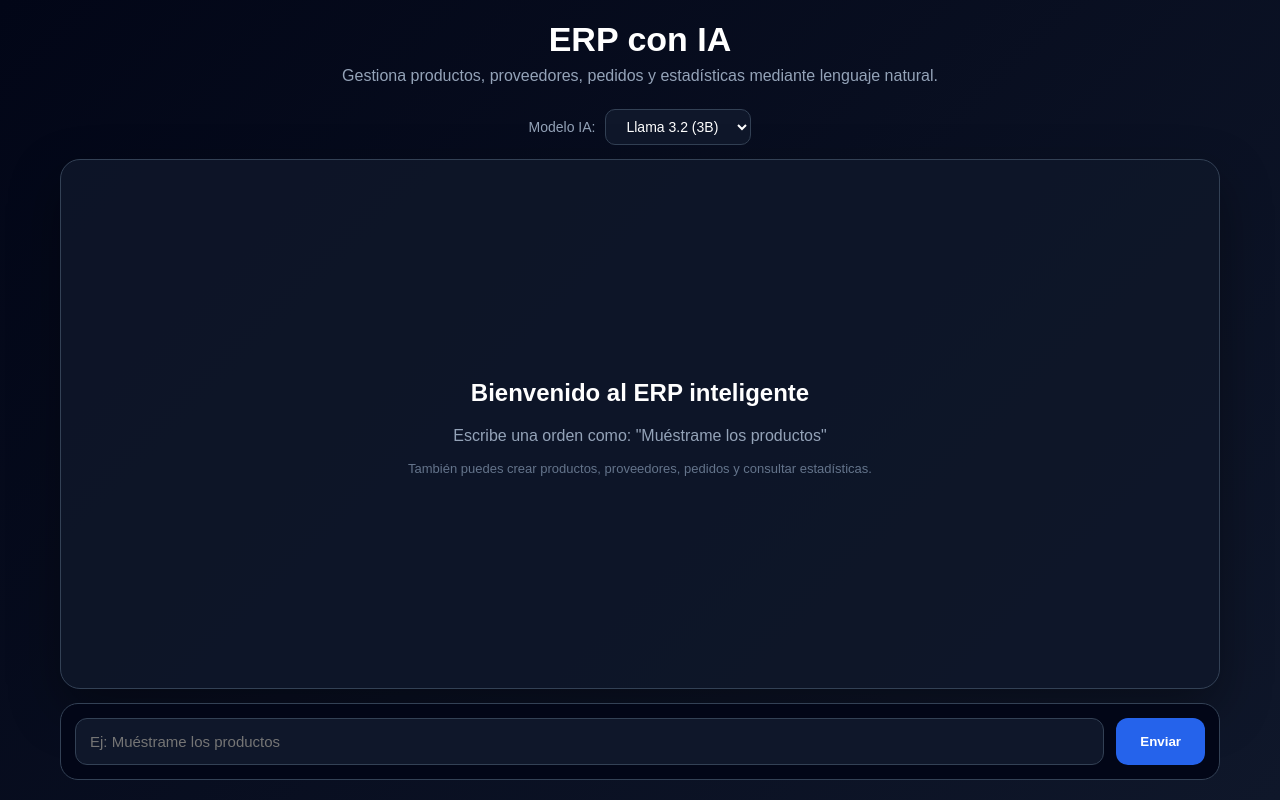
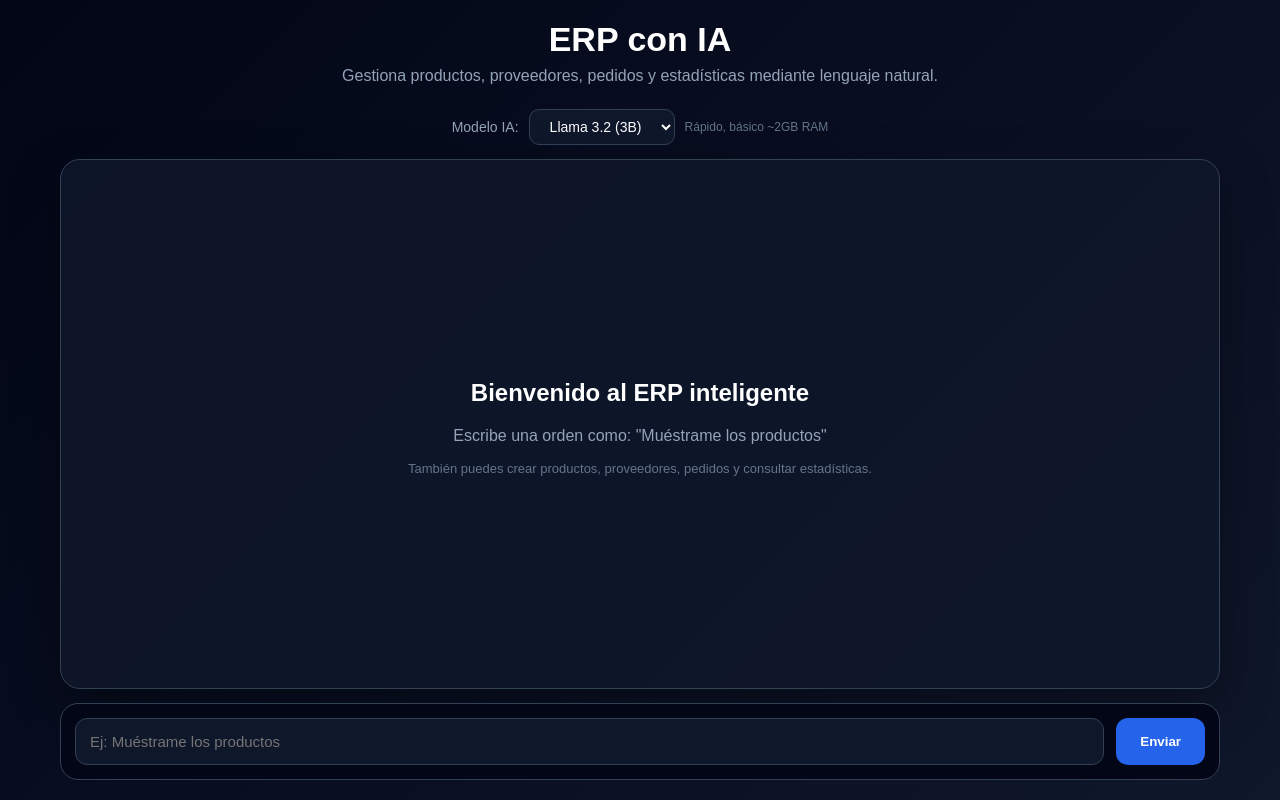
Before and after one commit to Alexis20055/erp-llm, a React app in the folder frontend/: page / in a window 1280 px wide. Built offline with nearby package versions, Linux system fonts and the light colour scheme; the HTML template or start-up script is replaced by a standard one.

Commit message:
Improve ModelSelector with install hints and model descriptions

```diff
--- a/frontend/src/components/ModelSelector.jsx
+++ b/frontend/src/components/ModelSelector.jsx
@@ -1,10 +1,27 @@
 const MODELOS = [
-  { id: 'llama3.2', nombre: 'Llama 3.2 (3B)', desc: 'Rápido, básico ~2GB RAM' },
-  { id: 'phi3.5', nombre: 'Phi-3.5 (3.8B)', desc: 'Equilibrado ~3GB RAM' },
-  { id: 'mistral', nombre: 'Mistral (7B)', desc: 'Preciso ~5GB RAM' }
+  {
+    id: 'llama3.2',
+    nombre: 'Llama 3.2 (3B)',
+    desc: 'Rápido, básico ~2GB RAM',
+    install: 'ollama pull llama3.2'
+  },
+  {
+    id: 'phi3.5',
+    nombre: 'Phi-3.5 (3.8B)',
+    desc: 'Equilibrado ~3GB RAM',
+    install: 'ollama pull phi3.5'
+  },
+  {
+    id: 'mistral',
+    nombre: 'Mistral (7B)',
+    desc: 'Preciso ~5GB RAM',
+    install: 'ollama pull mistral'
+  }
 ];
 
 function ModelSelector({ modelo, setModelo }) {
+  const actual = MODELOS.find((m) => m.id === modelo);
+
   return (
     <div
       style={{
@@ -43,6 +60,14 @@ function ModelSelector({ modelo, setModelo }) {
           </option>
         ))}
       </select>
+      {actual && (
+        <span
+          style={{ color: "#64748b", fontSize: "12px" }}
+          title={`Instalar: ${actual.install}`}
+        >
+          {actual.desc}
+        </span>
+      )}
     </div>
   );
 }
```
Also changed, not shown: 1 other file (tests, documents, lock files or other folders).
